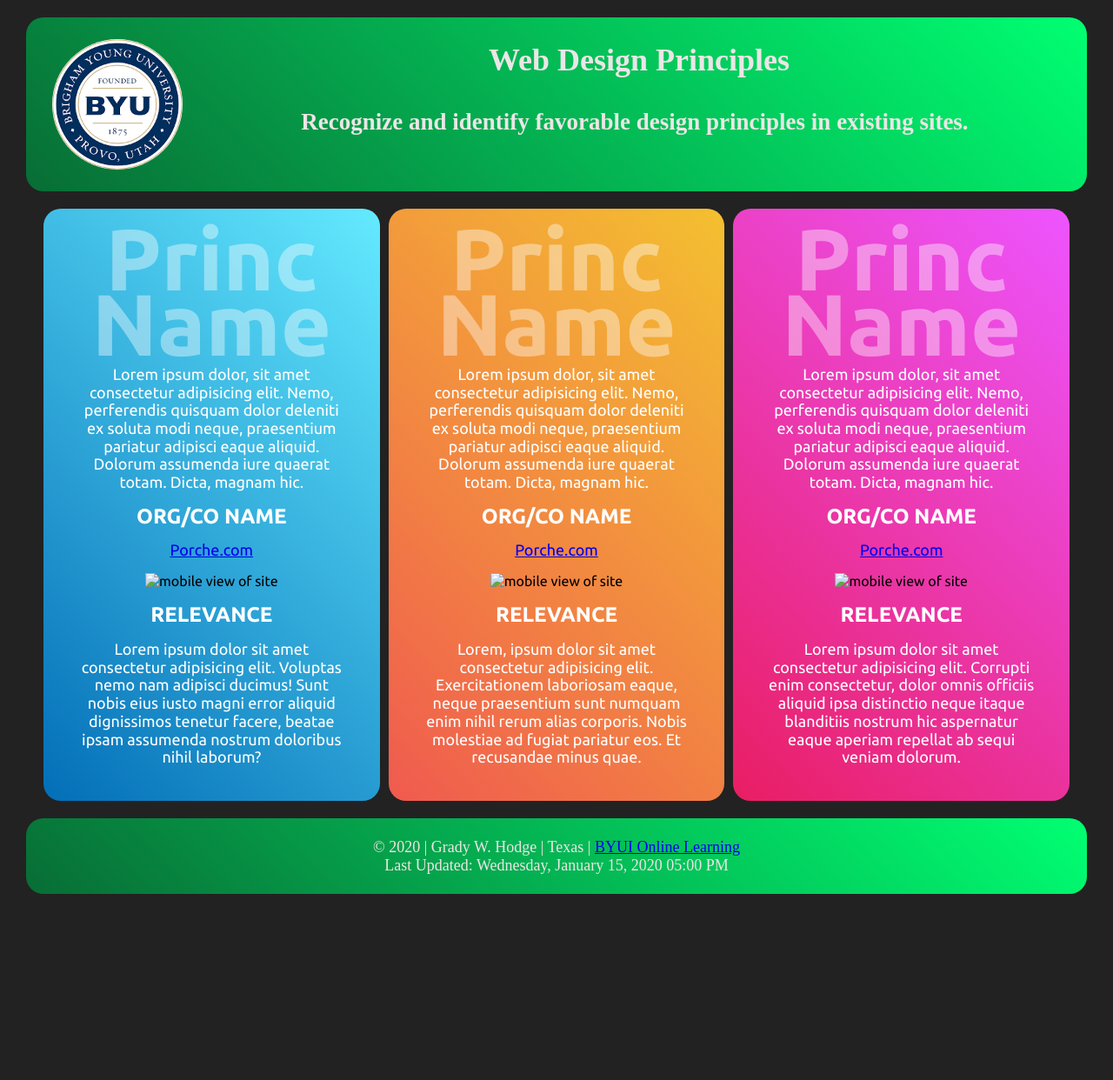
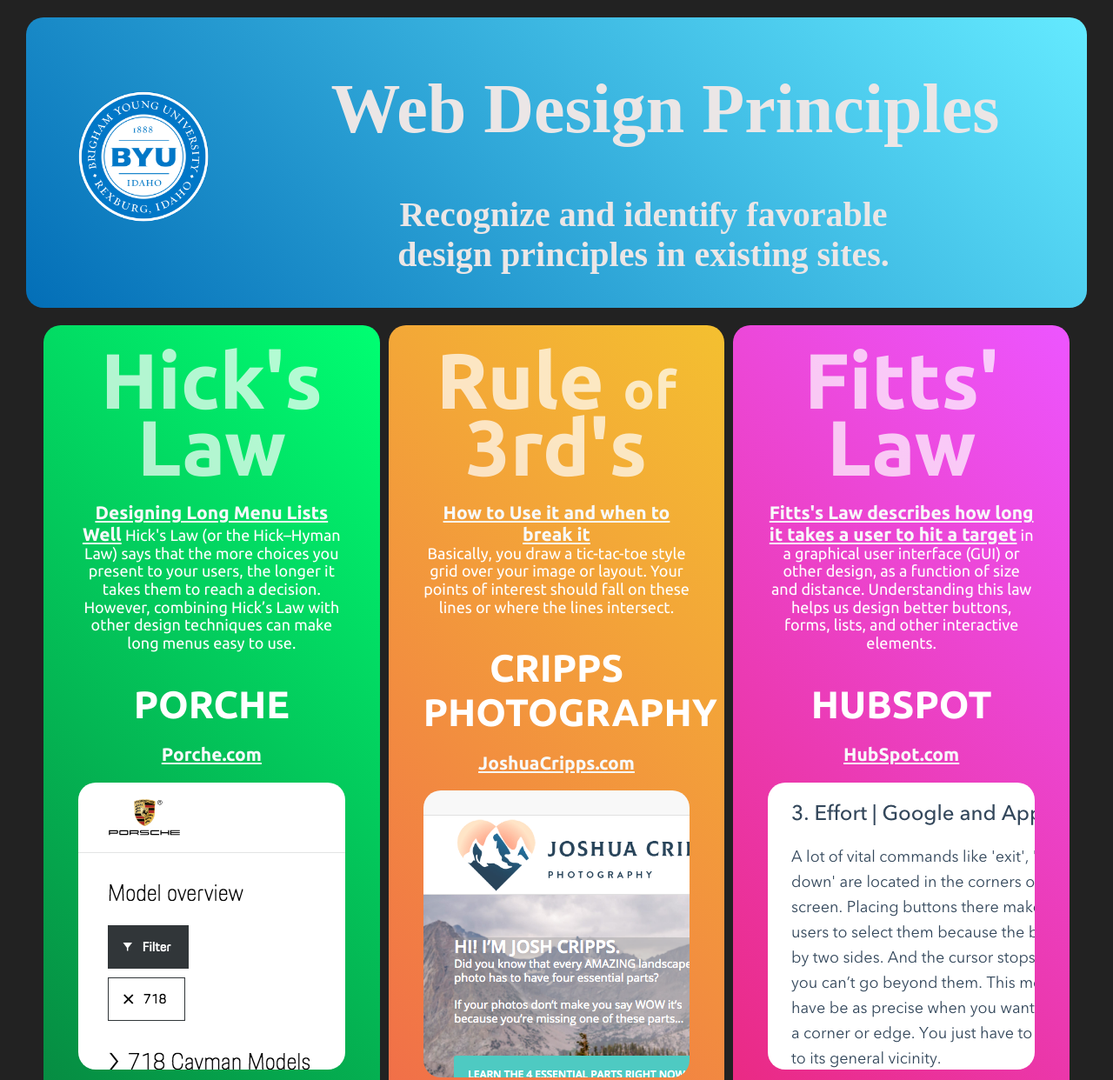
Before and after one commit to GradyHodge/BYUI-cit230, a plain HTML site: page pages/design-principles/design-principles.html in a window 1280 px wide. Shown: the top 1242 px of the page at 87% size. Before the commit the page ends 1048 px from the top, so only its background shows below. Drawn offline with Linux system fonts and the light colour scheme.

Commit message:
design-site merge

```diff
--- a/pages/design-principles/design-principles.html
+++ b/pages/design-principles/design-principles.html
@@ -13,7 +13,7 @@
 
 <body>
 <header>
-    <img src="./styles/images/byui-round-logo.png" alt="BYUI Round Logo">
+    <img src="./styles/images/byuidaho-round-logo.png" alt="BYUI Round Logo">
     <h1> Web Design Principles</h1>
     <h2>Recognize and identify favorable design principles in existing sites.</h2>
 
@@ -24,67 +24,83 @@
 <main>
     <div class="container">
         <div class="box">
-<!-- TITLE -->
-            <h2>Princ Name</h2>
+<!-- 1 TITLE -->
+            <h2>Hick's Law</h2>
 
-<!-- DEFINITION OF PRINCIPLE -->
+<!-- 1 DEFINITION OF PRINCIPLE -->
             <p>
-                Lorem ipsum dolor, sit amet consectetur adipisicing elit. Nemo, perferendis quisquam dolor deleniti ex soluta modi neque, praesentium pariatur adipisci eaque aliquid. Dolorum assumenda iure quaerat totam. Dicta, magnam hic.
+                <a href="https://www.nngroup.com/videos/hicks-law-long-menus/" target="_blank">Designing Long Menu Lists Well</a>
+                Hick's Law (or the Hick–Hyman Law) says that the more choices you present to your users, the longer it takes them to reach a decision. However, combining Hick’s Law with other design techniques can make long menus easy to use.
             </p>
-<!-- ORG/CO NAME -->
-            <h3>Org/Co Name</h3>
-<!-- SITE SAMPLE URL -->
+<!-- 1 ORG/CO NAME -->
+            <h3>Porche</h3>
+<!-- 1 SITE SAMPLE URL -->
             <p><a href="https://www.porsche.com/usa/models/718/">Porche.com</a></p>
-<!-- MOBILE VIEW SCREENSHOT -->
-            <figure>
-                <img src="" alt="mobile view of site">
-                <figcaption></figcaption>
-            </figure>
-<!-- BRIEF DESCRIPTION OF RELEVANT SAMPLE -->
+<!-- 1 MOBILE VIEW SCREENSHOT -->
+            <div class="picBox">
+                <a href="https://www.porsche.com/usa/models/718/" target="_blank">
+                    <img src="./styles/images/porche-menus-1.png" alt="mobile view of site">
+                </a>
+            </div>
+<!-- 1 BRIEF DESCRIPTION OF RELEVANT SAMPLE -->
             <h3>Relevance</h3>
-            <p>Lorem ipsum dolor sit amet consectetur adipisicing elit. Voluptas nemo nam adipisci ducimus! Sunt nobis eius iusto magni error aliquid dignissimos tenetur facere, beatae ipsam assumenda nostrum doloribus nihil laborum?</p>
+            <p>
+                The Porche website combines several menus and decisions to make based on other lists without the user feeling overwhelmed with their choices.
+                The use of images, icons, slide bars, and white space as part of the menu selection prevents the user from becoming overwhelmed and opens up the process of customizing the users product.
+
+            </p>
         </div>
         <div class="box">
-<!-- TITLE -->
-            <h2>Princ Name</h2>
+<!-- 2 TITLE-->
+            <h2>Rule <span id="fitRight">of</span> 3rd's</h2>
 
-<!-- DEFINITION OF PRINCIPLE -->
+<!-- 2 DEFINITION OF PRINCIPLE -->
             <p>
-                Lorem ipsum dolor, sit amet consectetur adipisicing elit. Nemo, perferendis quisquam dolor deleniti ex soluta modi neque, praesentium pariatur adipisci eaque aliquid. Dolorum assumenda iure quaerat totam. Dicta, magnam hic.
+                <a href="https://www.youtube.com/watch?v=IpEuYp4_iSg">How to Use it and when to break it</a><br>
+                Basically, you draw a tic-tac-toe style grid over your image or layout.  Your points of interest should fall on these lines or where the lines intersect.
+
             </p>
-<!-- ORG/CO NAME -->
-            <h3>Org/Co Name</h3>
-<!-- SITE SAMPLE URL -->
-            <p><a href="https://www.porsche.com/usa/models/718/">Porche.com</a></p>
-<!-- MOBILE VIEW SCREENSHOT -->
-            <figure>
-                <img src="" alt="mobile view of site">
-                <figcaption></figcaption>
-            </figure>
-<!-- BRIEF DESCRIPTION OF RELEVANT SAMPLE -->
+<!-- 2 ORG/CO NAME -->
+            <h3>Cripps Photography</h3>
+<!-- 2 SITE SAMPLE URL -->
+            <p><a href="https://www.joshuacripps.com/">JoshuaCripps.com</a></p>
+<!-- 2 MOBILE VIEW SCREENSHOT -->
+        <div class="picBox">
+            <a href="https://www.joshuacripps.com/" target="_blank">
+                <img src="./styles/images/rule-of-3rds.png" alt="mobile view of site">
+            </a>
+        </div>
+<!-- 2 BRIEF DESCRIPTION OF RELEVANT SAMPLE -->
             <h3>Relevance</h3>
-            <p>Lorem, ipsum dolor sit amet consectetur adipisicing elit. Exercitationem laboriosam eaque, neque praesentium sunt numquam enim nihil rerum alias corporis. Nobis molestiae ad fugiat pariatur eos. Et recusandae minus quae.</p>
+            <p>
+                Joshua Cripps photography, website, and YouTube videos all display prime examples on how to use the rule of thirds in your image and layout composition.
+                In this website, skillful attention to a simple concept, such as the rule of thirds, will persuade your viewers attention to find the websites "call to action".
+            </p>
         </div>
         <div class="box">
-<!-- TITLE -->
-            <h2>Princ Name</h2>
+<!-- 3 TITLE -->
+            <h2>Fitts' Law</h2>
 
-<!-- DEFINITION OF PRINCIPLE -->
+<!-- 3 DEFINITION OF PRINCIPLE -->
             <p>
-                Lorem ipsum dolor, sit amet consectetur adipisicing elit. Nemo, perferendis quisquam dolor deleniti ex soluta modi neque, praesentium pariatur adipisci eaque aliquid. Dolorum assumenda iure quaerat totam. Dicta, magnam hic.
+                <a href="https://www.youtube.com/watch?v=M-9FbUJk6tI" target="_blank">Fitts's Law describes how long it takes a user to hit a target</a> in a graphical user interface (GUI) or other design, as a function of size and distance. Understanding this law helps us design better buttons, forms, lists, and other interactive elements.
             </p>
-<!-- ORG/CO NAME -->
-            <h3>Org/Co Name</h3>
-<!-- SITE SAMPLE URL -->
-            <p><a href="https://www.porsche.com/usa/models/718/">Porche.com</a></p>
-<!-- MOBILE VIEW SCREENSHOT -->
-            <figure>
-                <img src="" alt="mobile view of site">
-                <figcaption></figcaption>
-            </figure>
-<!-- BRIEF DESCRIPTION OF RELEVANT SAMPLE -->
+<!-- 3 ORG/CO NAME -->
+            <h3>HubSpot</h3>
+<!-- 3 SITE SAMPLE URL -->
+            <p><a href="https://blog.hubspot.com/marketing/fitts-law">HubSpot.com</a></p>
+<!-- 3 MOBILE VIEW SCREENSHOT -->
+        <div class="picBox">
+            <a href="https://blog.hubspot.com/marketing/fitts-law" target="_blank">
+                <img src="./styles/images/fitts-law-cropped.png" alt="mobile view of site">
+            </a>
+        </div>
+<!-- 3 BRIEF DESCRIPTION OF RELEVANT SAMPLE -->
             <h3>Relevance</h3>
-            <p>Lorem ipsum dolor sit amet consectetur adipisicing elit. Corrupti enim consectetur, dolor omnis officiis aliquid ipsa distinctio neque itaque blanditiis nostrum hic aspernatur eaque aperiam repellat ab sequi veniam dolorum.</p>
+            <p>
+                HubSpots profession is helping small businesses build effective websites and marketing campaigns that convert visitors to customers. No better examples of making buttons easy and obvious to click can be found than on their own website with articles targeted at potential clients enticing them to click on the next step in the process.
+
+            </p>
         </div>
     </div>
 </main>
--- a/pages/design-principles/styles/css/large.css
+++ b/pages/design-principles/styles/css/large.css
@@ -1,4 +1,4 @@
-@media only screen and (min-width: 32.5em) {
+@media only screen and (min-width: 1200px) {
 
 
 header, footer {
@@ -8,9 +8,25 @@ header, footer {
 header img {
     width: 150px;
     height: 150px;
-    margin: 20px 20px;
+    margin: 80px 50px;
+}
+
+header h1 {
+    font-size: 80px;
+}
+header h2 {
+    font-size: 40px;
+    margin-left: 200px;
+    padding: 0 180px;
+    text-align: center;
+}
+
+footer {
+    font-size: 25px;
 }
 
 
 
+
+
 } /* end of media query */
--- a/pages/design-principles/styles/css/medium.css
+++ b/pages/design-principles/styles/css/medium.css
@@ -9,5 +9,15 @@
         text-align: center;
      }
 
+     .container .box h2 {
+         font-size: 90px;
+         text-align: center;
+         margin: 5px auto;
+     }
+
+     #fitRight {
+         font-size: 60px;
+         padding: 0;
+     }
 
  } /* end of media query */
--- a/pages/design-principles/styles/css/small.css
+++ b/pages/design-principles/styles/css/small.css
@@ -5,7 +5,7 @@ body {
     padding: 0;
     min-height: 100vh;
     background: #222;
-    min-height: 100vh;
+
 }
 
 main {
@@ -25,6 +25,9 @@ main {
      margin: 25px 10px 5px 40px;
  }
 
+ header h1 {
+     font-size: 45px;
+ }
  header h2 {
     margin-top: 20px;
  }
@@ -51,7 +54,7 @@ main {
 }
 
 .container .box:nth-child(1) {
-    background: linear-gradient(45deg,#036eb7,#64eaff);
+    background: linear-gradient(45deg,#086d35,#00ff72);
 }
 
 .container .box:nth-child(2) {
@@ -69,26 +72,42 @@ main {
     font-size: 100px;
     color: #fff;
     z-index: 1;
-    opacity: 0.4;
-    line-height: .75;
+    opacity: 0.7;
+    line-height: .85;
 }
 
 .container .box h3 {
-    margin: 15px 0;
+    margin: 15px 0 0 0;
     padding: 0;
     color: #fff;
-    font-size: 24px;
+    font-size: 44px;
     text-transform: uppercase;
 }
 
 .container .box p {
     margin: 0;
-    padding: 0;
+    padding: 20px 0;
     color: #fff;
     font-size: 18px;
+
+}
+
+.box p a {
+    color: rgb(248, 249, 250);
+    font-size: 21px;
+    font-weight: bold;
 }
 
 /* content */
+
+.picBox {
+    /* border:1px solid white; */
+    width: 100%;
+    height: 330px;
+    overflow:scroll;
+    margin: 0 auto;
+    border-radius: 20px;
+}
 
 /* Pseudo Element
 
@@ -136,8 +155,7 @@ header, footer {
     color: rgb(235, 230, 230);
     font-size: 18px;
     max-width: 1000px;
-
-    background: linear-gradient(45deg,#086d35,#00ff72);
+    background: linear-gradient(45deg,#036eb7,#64eaff);
     padding: 5px 10px;
     text-align: center;
     overflow: hidden;
```
Also changed, not shown: pages/design-principles/styles/images/byui-round-logo.png (deleted), pages/design-principles/styles/images/byuidaho-round-logo.png (added), pages/design-principles/styles/images/fitts-law-cropped.png (added), pages/design-principles/styles/images/porche-menus-1.png (added), pages/design-principles/styles/images/rule-of-3rds.png (added).
